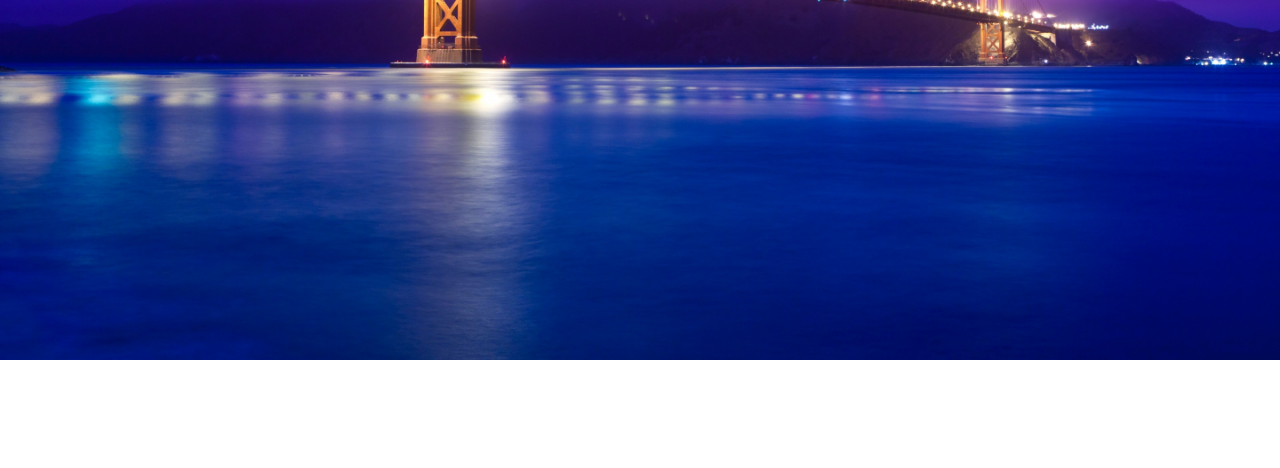
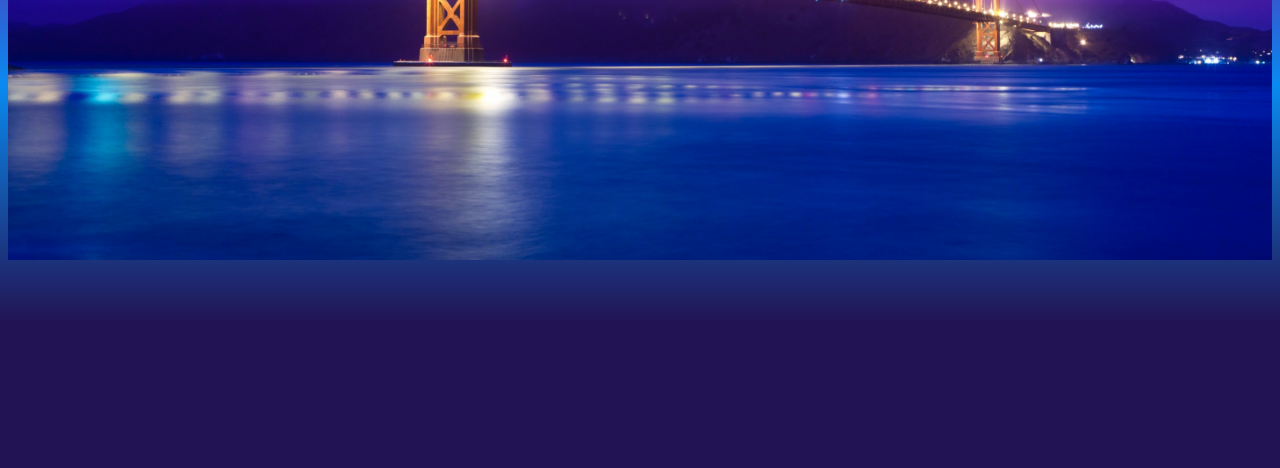
Before and after one commit to simonasablinaite/05-caming-soon-clock, a website: page index.html in a window 1280 px wide. Shown: the part 348-816 px from the top of the page. Drawn offline with Linux system fonts and the light colour scheme; a web font is replaced by a local one.

Commit message:
Bg gradient

```diff
--- a/css/clock.css
+++ b/css/clock.css
@@ -1,3 +1,10 @@
+.bg {
+   background: rgb(131, 0, 148);
+   background: linear-gradient(180deg, rgba(131, 0, 148, 1) 23%, rgba(9, 138, 240, 1) 53%, rgba(34, 20, 84, 1) 82%);
+   background-repeat: no-repeat;
+   height: 800px;
+}
+
 .bg-img {
    background-image: url(../img/golden-gate-bridge-san-francisco-california-scenic-pink-sky-2880x1800-3215.jpg);
    height: 600px;
@@ -13,6 +20,7 @@
    align-items: center;
    text-align: center;
 }
+
 
 .clock>ul {
    display: flex;
--- a/css/layout.css
+++ b/css/layout.css
@@ -15,24 +15,28 @@
 @media (min-width: 576px) {
    .container>.row {
       width: 540px;
+      margin: 0 calc(50% - 270px);
    }
 }
 
 @media (min-width: 768px) {
    .container>.row {
       width: 720px;
+      margin: 0 calc(50% - 360px);
    }
 }
 
 @media (min-width: 992px) {
    .container>.row {
       width: 960px;
+      margin: 0 calc(50% - 480px);
    }
 }
 
 @media (min-width: 1200px) {
    .container>.row {
       width: 1140px;
+      margin: 0 calc(50% - 570px);
    }
 }
 
--- a/index.html
+++ b/index.html
@@ -16,8 +16,8 @@
 
 </head>
 
-<body class="bg-img">
-   <div class="container">
+<body class="bg">
+   <div class="container bg-img">
       <div class="row">
          <div class="clock">
             <P id="time"></P>
```
Also changed, not shown: img/logo.png (added).
